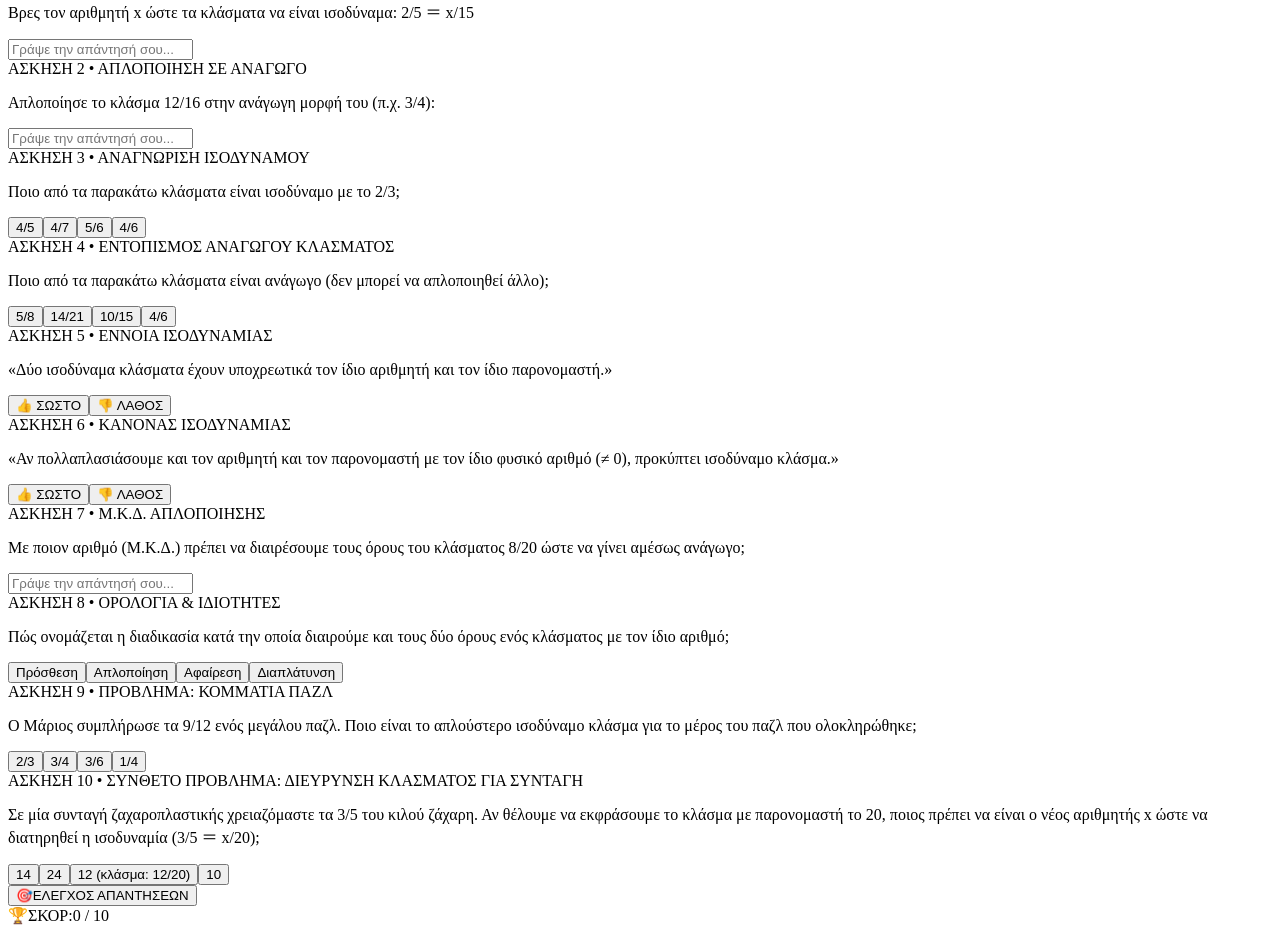
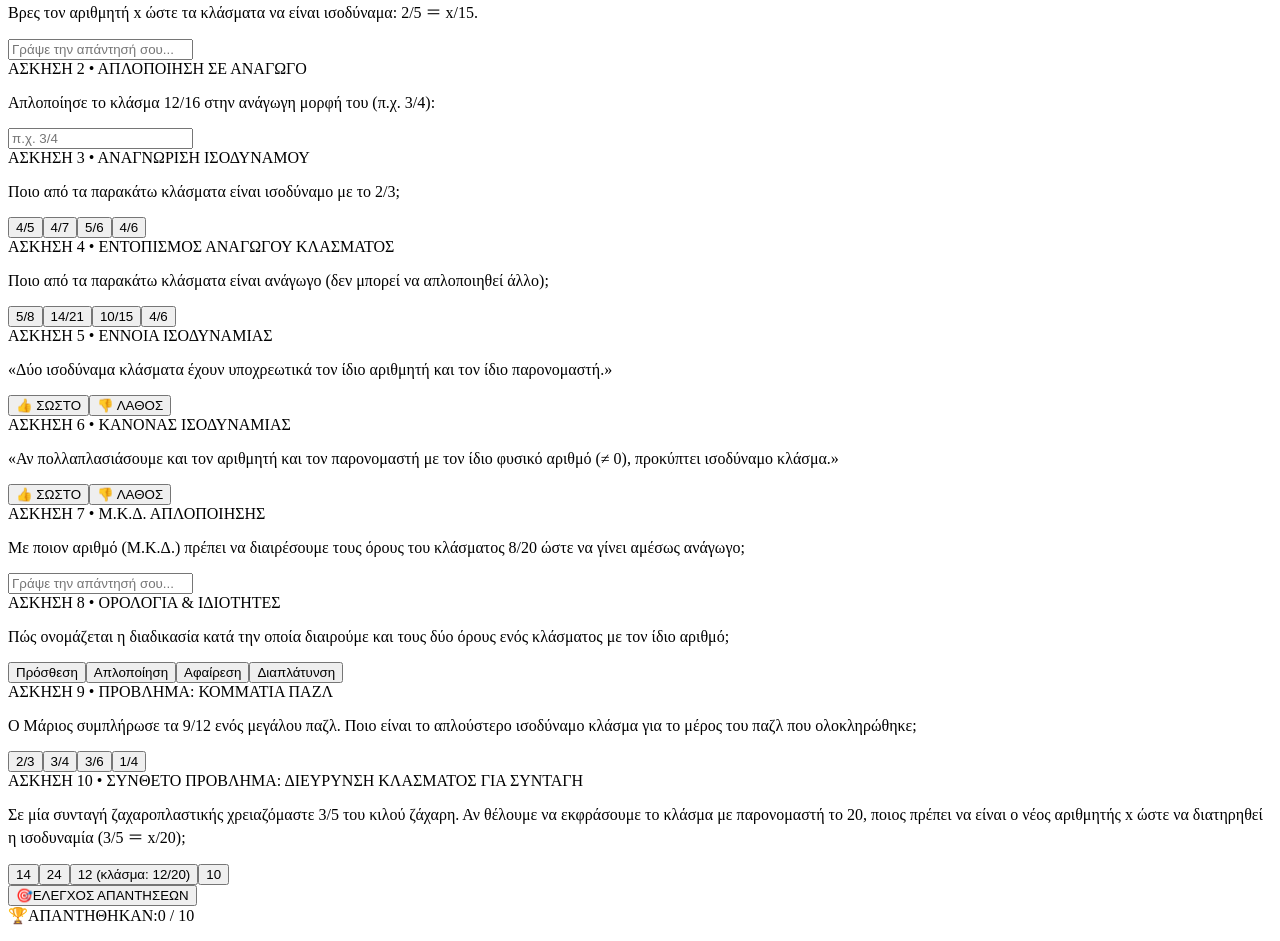
Before and after one commit to gkrimpas-lab/learn-maths-2026, a Next.js app: page /st-dimotikou/25-isodinama-klasmata-ask in a window 1280 px wide. Shown: the part 220-1161 px from the top of the page. Built offline with nearby package versions, Linux system fonts and the light colour scheme.

Commit message:
Update 25-isodinama-klasmata-ask.js

```diff
--- a/pages/st-dimotikou/25-isodinama-klasmata-ask.js
+++ b/pages/st-dimotikou/25-isodinama-klasmata-ask.js
@@ -35,7 +35,7 @@ function gcd(a, b) {
   return x || 1;
 }
 
-// Αφαιρεση τονων για κεφαλαια (εξαιρειται το ΣΤ')
+// Αφαίρεση τόνων για κεφαλαία (εξαιρείται το ΣΤ')
 function toCleanUppercase(str) {
   if (!str) return '';
   const cleaned = str
@@ -45,7 +45,7 @@ function toCleanUppercase(str) {
   return cleaned.replace(/\bΣΤ\b/g, "ΣΤ'");
 }
 
-// Μορφοποιηση αριθμων με ελληνικο locale
+// Μορφοποίηση αριθμών με ελληνικό locale
 function formatNum(num) {
   if (num === null || num === undefined || isNaN(Number(num))) return '0';
   return Number(num).toLocaleString('el-GR');
@@ -61,7 +61,6 @@ const STANDARD_PROBLEMS_POOL = [
     title: 'Μοίρασμα Πίτσας σε Παρέα',
     unit: 'μέρος',
     generate: () => {
-      // 4/8 = 1/2
       const origN = 4;
       const origD = 8;
       const redN = 1;
@@ -77,7 +76,7 @@ const STANDARD_PROBLEMS_POOL = [
           { item: 'Ανάγωγο κλάσμα', formula: `(${origN} : 4) / (${origD} : 4)`, val: `${redN}/${redD}` }
         ],
         explain: `Διαιρούμε και τους δύο όρους με το 4 (Μ.Κ.Δ.): (${origN} : 4) / (${origD} : 4) ＝ ${redN}/${redD} (δηλαδή ακριβώς η μισή πίτσα).`,
-        distractors: [`2/${redD}`, `${redN}/4`, `2/3`]
+        distractors: ['3/4', `${redN}/4`, '2/3']
       };
     }
   },
@@ -86,7 +85,6 @@ const STANDARD_PROBLEMS_POOL = [
     title: 'Σοκολάτα σε Τετραγωνάκια',
     unit: 'μέρος',
     generate: () => {
-      // 6/9 = 2/3
       const origN = 6;
       const origD = 9;
       const redN = 2;
@@ -102,7 +100,7 @@ const STANDARD_PROBLEMS_POOL = [
           { item: 'Ανάγωγο κλάσμα', formula: `(${origN} : 3) / (${origD} : 3)`, val: `${redN}/${redD}` }
         ],
         explain: `Απλοποιούμε διαιρώντας αριθμητή και παρονομαστή με το 3: (${origN} : 3) / (${origD} : 3) ＝ ${redN}/${redD}.`,
-        distractors: [`1/3`, `3/4`, `2/5`]
+        distractors: ['1/3', '3/4', '2/5']
       };
     }
   },
@@ -111,7 +109,6 @@ const STANDARD_PROBLEMS_POOL = [
     title: 'Σελίδες Βιβλίου',
     unit: 'μέρος',
     generate: () => {
-      // 8/12 = 2/3
       const origN = 8;
       const origD = 12;
       const redN = 2;
@@ -127,7 +124,7 @@ const STANDARD_PROBLEMS_POOL = [
           { item: 'Ανάγωγο κλάσμα', formula: `(${origN} : 4) / (${origD} : 4)`, val: `${redN}/${redD}` }
         ],
         explain: `Διαιρούμε και τους δύο όρους με το 4 (Μ.Κ.Δ.): (${origN} : 4) / (${origD} : 4) ＝ ${redN}/${redD}.`,
-        distractors: [`4/6`, `1/2`, `3/4`]
+        distractors: ['4/6', '1/2', '3/4']
       };
     }
   },
@@ -136,7 +133,6 @@ const STANDARD_PROBLEMS_POOL = [
     title: 'Κήπος με Λουλούδια',
     unit: 'μέρος',
     generate: () => {
-      // 6/10 = 3/5
       const origN = 6;
       const origD = 10;
       const redN = 3;
@@ -152,7 +148,7 @@ const STANDARD_PROBLEMS_POOL = [
           { item: 'Ανάγωγο κλάσμα', formula: `(${origN} : 2) / (${origD} : 2)`, val: `${redN}/${redD}` }
         ],
         explain: `Απλοποιούμε με το 2: (${origN} : 2) / (${origD} : 2) ＝ ${redN}/${redD}.`,
-        distractors: [`2/5`, `3/10`, `4/5`]
+        distractors: ['2/5', '3/10', '4/5']
       };
     }
   },
@@ -161,7 +157,6 @@ const STANDARD_PROBLEMS_POOL = [
     title: 'Κομμάτια Παζλ',
     unit: 'μέρος',
     generate: () => {
-      // 9/12 = 3/4
       const origN = 9;
       const origD = 12;
       const redN = 3;
@@ -177,7 +172,7 @@ const STANDARD_PROBLEMS_POOL = [
           { item: 'Ανάγωγο κλάσμα', formula: `(${origN} : 3) / (${origD} : 3)`, val: `${redN}/${redD}` }
         ],
         explain: `Διαιρούμε και τους δύο όρους με το 3: (${origN} : 3) / (${origD} : 3) ＝ ${redN}/${redD}.`,
-        distractors: [`2/3`, `3/6`, `1/4`]
+        distractors: ['2/3', '3/6', '1/4']
       };
     }
   },
@@ -186,7 +181,6 @@ const STANDARD_PROBLEMS_POOL = [
     title: 'Αθλητική Διαδρομή',
     unit: 'μέρος',
     generate: () => {
-      // 4/16 = 1/4
       const origN = 4;
       const origD = 16;
       const redN = 1;
@@ -202,7 +196,7 @@ const STANDARD_PROBLEMS_POOL = [
           { item: 'Ανάγωγο κλάσμα', formula: `(${origN} : 4) / (${origD} : 4)`, val: `${redN}/${redD}` }
         ],
         explain: `Διαιρούμε αριθμητή και παρονομαστή με το 4: (${origN} : 4) / (${origD} : 4) ＝ ${redN}/${redD}.`,
-        distractors: [`2/8`, `1/8`, `1/2`]
+        distractors: ['2/8', '1/8', '1/2']
       };
     }
   }
@@ -214,14 +208,13 @@ const HARD_PROBLEMS_POOL = [
     title: 'Διεύρυνση Κλάσματος για Συνταγή',
     unit: 'ισοδύναμο',
     generate: () => {
-      // 3/5 με πολλαπλασιαστή 4 -> 12/20
       const baseN = 3;
       const baseD = 5;
       const mult = 4;
       const targetN = baseN * mult;
       const targetD = baseD * mult;
       return {
-        prompt: `Σε μία συνταγή ζαχαροπλαστικής χρειαζόμαστε τα ${baseN}/${baseD} του κιλού ζάχαρη. Αν θέλουμε να εκφράσουμε το κλάσμα με παρονομαστή το ${targetD}, ποιος πρέπει να είναι ο νέος αριθμητής x ώστε να διατηρηθεί η ισοδυναμία (${baseN}/${baseD} ＝ x/${targetD});`,
+        prompt: `Σε μία συνταγή ζαχαροπλαστικής χρειαζόμαστε 3/5 του κιλού ζάχαρη. Αν θέλουμε να εκφράσουμε το κλάσμα με παρονομαστή το ${targetD}, ποιος πρέπει να είναι ο νέος αριθμητής x ώστε να διατηρηθεί η ισοδυναμία (${baseN}/${baseD} ＝ x/${targetD});`,
         unit: '',
         correctVal: String(targetN),
         correctText: `${targetN} (κλάσμα: ${targetN}/${targetD})`,
@@ -240,7 +233,6 @@ const HARD_PROBLEMS_POOL = [
     title: 'Απλοποίηση με Μεγάλο Μ.Κ.Δ.',
     unit: 'ανάγωγο',
     generate: () => {
-      // 24/36 -> ΜΚΔ=12 -> 2/3
       const origN = 24;
       const origD = 36;
       const commonGcd = 12;
@@ -257,7 +249,7 @@ const HARD_PROBLEMS_POOL = [
           { item: 'Ανάγωγο κλάσμα', formula: `(${origN} : ${commonGcd}) / (${origD} : ${commonGcd})`, val: `${redN}/${redD}` }
         ],
         explain: `Ο Μέγιστος Κοινός Διαιρέτης του ${origN} και του ${origD} είναι το ${commonGcd}. Διαιρώντας και τους δύο όρους με το ${commonGcd} παίρνουμε άμεσα το ανάγωγο κλάσμα ${redN}/${redD}.`,
-        distractors: [`4/6`, `6/9`, `3/4`]
+        distractors: ['4/6', '6/9', '3/4']
       };
     }
   },
@@ -266,7 +258,6 @@ const HARD_PROBLEMS_POOL = [
     title: 'Σύγκριση Ισοδύναμων Ποσοτήτων',
     unit: '',
     generate: () => {
-      // 2/3 vs 8/12 vs 10/15
       const n1 = 2;
       const d1 = 3;
       const n2 = 8;
@@ -280,12 +271,12 @@ const HARD_PROBLEMS_POOL = [
         correctText: 'Και τα τρία κλάσματα είναι απολύτως ισοδύναμα (Α ＝ Β ＝ Γ)',
         tableData: [
           { item: `Κλάσμα Α (${n1}/${d1})`, formula: 'Ανάγωγη μορφή', val: `${n1}/${d1}` },
-          { item: `Κλάσμα Β (${n2}/${d2})`, formula: `Απλοποίηση με 4`, val: `${n1}/${d1}` },
-          { item: `Κλάσμα Γ (${n3}/${d3})`, formula: `Απλοποίηση με 5`, val: `${n1}/${d1}` }
+          { item: `Κλάσμα Β (${n2}/${d2})`, formula: 'Απλοποίηση με 4', val: `${n1}/${d1}` },
+          { item: `Κλάσμα Γ (${n3}/${d3})`, formula: 'Απλοποίηση με 5', val: `${n1}/${d1}` }
         ],
         explain: `Απλοποιώντας το Β με το 4 παίρνουμε ${n1}/${d1}. Απλοποιώντας το Γ με το 5 παίρνουμε επίσης ${n1}/${d1}. Επομένως, και τα τρία κλάσματα είναι ισοδύναμα μεταξύ τους (Α ＝ Β ＝ Γ).`,
         distractors: [
-          'Το Α είναι μεγαλύτερο από το Β και το Γ',
+          'Το Α εκφράζει μεγαλύτερη ποσότητα από τα Β και Γ',
           'Το Γ είναι το μεγαλύτερο από όλα',
           'Μόνο τα Α και Β είναι ισοδύναμα'
         ]
@@ -297,7 +288,6 @@ const HARD_PROBLEMS_POOL = [
     title: 'Εύρεση Άγνωστου Παρονομαστή',
     unit: '',
     generate: () => {
-      // 4/7 = 20/y -> y = 35
       const baseN = 4;
       const baseD = 7;
       const mult = 5;
@@ -323,7 +313,6 @@ const HARD_PROBLEMS_POOL = [
     title: 'Απλοποίηση Μεγάλου Κλάσματος (Βήμα-Βήμα)',
     unit: 'ανάγωγο',
     generate: () => {
-      // 30/45 -> ΜΚΔ=15 -> 2/3
       const origN = 30;
       const origD = 45;
       const commonGcd = 15;
@@ -340,7 +329,7 @@ const HARD_PROBLEMS_POOL = [
           { item: 'Ανάγωγο κλάσμα', formula: `(${origN} : ${commonGcd}) / (${origD} : ${commonGcd})`, val: `${redN}/${redD}` }
         ],
         explain: `Ο Μ.Κ.Δ.(30, 45) είναι το 15. Διαιρούμε και τους δύο όρους με το 15: (${origN} : 15) / (${origD} : 15) ＝ ${redN}/${redD}.`,
-        distractors: [`6/9`, `10/15`, `3/5`]
+        distractors: ['6/9', '10/15', '3/5']
       };
     }
   },
@@ -349,20 +338,20 @@ const HARD_PROBLEMS_POOL = [
     title: 'Σύνθετος Έλεγχος Ανάγωγου',
     unit: '',
     generate: () => {
-      const properRed = '11/15'; // gcd = 1
-      const wr1 = '12/15'; // gcd = 3
-      const wr2 = '10/25'; // gcd = 5
-      const wr3 = '14/21'; // gcd = 7
+      const properRed = '11/15';
+      const wr1 = '12/15';
+      const wr2 = '10/25';
+      const wr3 = '14/21';
       return {
-        prompt: `Ποιο από τα παρακάτω κλάσματα είναι ήδη ανάγωγο (δεν μπορεί να διαιρεθεί με κανέναν κοινό διαιρέτη εκτός του 1);`,
+        prompt: 'Ποιο από τα παρακάτω κλάσματα είναι ήδη ανάγωγο (δεν μπορεί να διαιρεθεί με κανέναν κοινό διαιρέτη εκτός του 1);',
         unit: '',
         correctVal: properRed,
         correctText: `${properRed} (Μ.Κ.Δ. ＝ 1)`,
         tableData: [
-          { item: `12/15`, formula: `Διαιρείται με το 3`, val: `4/5` },
-          { item: `10/25`, formula: `Διαιρείται με το 5`, val: `2/5` },
-          { item: `14/21`, formula: `Διαιρείται με το 7`, val: `2/3` },
-          { item: `${properRed}`, formula: `Μ.Κ.Δ.(11, 15) ＝ 1`, val: `Ανάγωγο` }
+          { item: '12/15', formula: 'Διαιρείται με το 3', val: '4/5' },
+          { item: '10/25', formula: 'Διαιρείται με το 5', val: '2/5' },
+          { item: '14/21', formula: 'Διαιρείται με το 7', val: '2/3' },
+          { item: `${properRed}`, formula: 'Μ.Κ.Δ.(11, 15) ＝ 1', val: 'Ανάγωγο' }
         ],
         explain: `Οι αριθμοί 11 και 15 δεν έχουν κανέναν κοινό διαιρέτη εκτός του 1 (Μ.Κ.Δ. ＝ 1), άρα το ${properRed} είναι ανάγωγο.`,
         distractors: [wr1, wr2, wr3]
@@ -376,14 +365,14 @@ const HARD_PROBLEMS_POOL = [
 // ---------------------------------------------------------
 
 function generateQuestions() {
-  // Q1: Input - Εύρεση άγνωστου αριθμητή σε ισοδύναμα κλάσματα (π.χ. 2/3 = x/12)
+  // Q1: Input - Εύρεση άγνωστου αριθμητή σε ισοδύναμα κλάσματα
   const q1BaseNum = randInt(1, 4);
   const q1BaseDen = randInt(q1BaseNum + 1, 6);
   const q1Mult = randInt(2, 5);
   const q1TargetDen = q1BaseDen * q1Mult;
   const q1Correct = String(q1BaseNum * q1Mult);
 
-  // Q2: Input - Μετατροπή κλάσματος σε ανάγωγο (π.χ. 6/8 -> 3/4)
+  // Q2: Input - Μετατροπή κλάσματος σε ανάγωγο
   const q2RedNum = randInt(1, 4);
   let q2RedDen = randInt(q2RedNum + 1, 6);
   while (gcd(q2RedNum, q2RedDen) !== 1) {
@@ -406,7 +395,7 @@ function generateQuestions() {
   ];
   const q3Options = shuffle([...new Set([q3CorrectStr, ...q3Wrongs])]);
 
-  // Q4: MCQ - Ποιο κλάσμα είναι ήδη ανάγωγο (δεν απλοποιείται άλλο)
+  // Q4: MCQ - Ποιο κλάσμα είναι ήδη ανάγωγο
   const irreducibleList = [
     { num: 3, den: 5 },
     { num: 2, den: 7 },
@@ -492,7 +481,7 @@ function generateQuestions() {
       id: 'q1',
       type: 'input',
       title: 'Εύρεση Άγνωστου Όρου',
-      prompt: `Βρες τον αριθμητή x ώστε τα κλάσματα να είναι ισοδύναμα: ${q1BaseNum}/${q1BaseDen} ＝ x/${q1TargetDen}`,
+      prompt: `Βρες τον αριθμητή x ώστε τα κλάσματα να είναι ισοδύναμα: ${q1BaseNum}/${q1BaseDen} ＝ x/${q1TargetDen}.`,
       correct: q1Correct,
       explain: `Ο παρονομαστής πολλαπλασιάστηκε επί ${q1Mult} (${q1BaseDen} · ${q1Mult} ＝ ${q1TargetDen}), άρα και ο αριθμητής γίνεται ${q1BaseNum} · ${q1Mult} ＝ ${q1Correct}.`
     },
@@ -517,7 +506,7 @@ function generateQuestions() {
       id: 'q4',
       type: 'mcq',
       title: 'Εντοπισμός Ανάγωγου Κλάσματος',
-      prompt: `Ποιο από τα παρακάτω κλάσματα είναι ανάγωγο (δεν μπορεί να απλοποιηθεί άλλο);`,
+      prompt: 'Ποιο από τα παρακάτω κλάσματα είναι ανάγωγο (δεν μπορεί να απλοποιηθεί άλλο);',
       options: q4Options,
       correct: q4CorrectStr,
       explain: `Στο κλάσμα ${q4CorrectStr}, ο αριθμητής και ο παρονομαστής έχουν Μ.Κ.Δ. το 1 (είναι πρώτοι μεταξύ τους), άρα είναι ανάγωγο.`
@@ -611,9 +600,22 @@ export default function IsodinamaKlasmataExercisesPage() {
     loadNewSet();
   }, [loadNewSet]);
 
-  const handleInputChange = (id, val) => {
+  // Χειρισμός απαντήσεων: sanitize για inputs, αυτούσιο για mcq/tf
+  const handleAnswerChange = (id, rawValue, type) => {
     if (submitted) return;
-    setAnswers(prev => ({ ...prev, [id]: val }));
+    if (type === 'input') {
+      let sanitized = String(rawValue).replace(/[^0-9/]/g, '');
+      const parts = sanitized.split('/');
+      if (parts.length > 2) {
+        sanitized = parts[0] + '/' + parts.slice(1).join('');
+      }
+      if (sanitized.length > 10) {
+        sanitized = sanitized.slice(0, 10);
+      }
+      setAnswers(prev => ({ ...prev, [id]: sanitized }));
+    } else {
+      setAnswers(prev => ({ ...prev, [id]: rawValue }));
+    }
   };
 
   const isQuestionCorrect = (q) => {
@@ -621,7 +623,7 @@ export default function IsodinamaKlasmataExercisesPage() {
     if (q.type === 'input') {
       if (typeof userVal !== 'string') return false;
       const cleanUser = userVal.replace(/\s+/g, '').trim().toLowerCase();
-      const cleanTarget = q.correct.replace(/\s+/g, '').trim().toLowerCase();
+      const cleanTarget = String(q.correct).replace(/\s+/g, '').trim().toLowerCase();
       return cleanUser === cleanTarget;
     }
     if (q.type === 'mcq') {
@@ -653,6 +655,8 @@ export default function IsodinamaKlasmataExercisesPage() {
       : 'bg-rose-50/70 border-rose-400 shadow-md ring-1 ring-rose-400';
   };
 
+  const answeredCount = Object.values(answers).filter(val => val !== undefined && val !== null && String(val).trim() !== '').length;
+
   return (
     <Layout
       title="Ασκήσεις: Ισοδύναμα & Ανάγωγα Κλάσματα - ΣΤ' Δημοτικού | LearnMaths.gr"
@@ -671,7 +675,7 @@ export default function IsodinamaKlasmataExercisesPage() {
         </Link>
       }
     >
-      <div className="w-full max-w-[1920px] 2xl:max-w-[2560px] 4k:max-w-[3840px] mx-auto px-3 sm:px-6 lg:px-12 2xl:px-16 py-6 pb-28 sm:pb-32 overflow-x-hidden space-y-8">
+      <div className="w-full max-w-[1920px] 2xl:max-w-[2560px] 4k:max-w-[3840px] mx-auto px-3 sm:px-6 lg:px-12 2xl:px-16 py-6 pb-28 sm:pb-36 overflow-x-hidden space-y-8">
 
         {/* HERO BANNER */}
         <section className="bg-gradient-to-br from-indigo-950 via-blue-900 to-sky-900 text-white p-5 sm:p-8 2xl:p-12 rounded-3xl shadow-xl relative overflow-hidden">
@@ -737,7 +741,7 @@ export default function IsodinamaKlasmataExercisesPage() {
                               key={oIdx}
                               type="button"
                               disabled={submitted}
-                              onClick={() => handleInputChange(q.id, opt)}
+                              onClick={() => handleAnswerChange(q.id, opt, 'mcq')}
                               className={`p-3 rounded-2xl text-xs sm:text-sm font-mono font-bold border text-center transition touch-manipulation active:scale-95 break-words whitespace-normal leading-snug flex items-center justify-center min-h-[48px] ${
                                 isSelected
                                   ? 'bg-blue-600 text-white border-blue-600 shadow-md ring-2 ring-blue-300'
@@ -755,11 +759,14 @@ export default function IsodinamaKlasmataExercisesPage() {
                       <div className="space-y-2 mb-3">
                         <input
                           type="text"
-                          inputMode="text"
+                          inputMode={q.id === 'q2' ? 'text' : 'numeric'}
+                          autoComplete="off"
+                          spellCheck="false"
+                          maxLength={10}
                           disabled={submitted}
                           value={answers[q.id] || ''}
-                          onChange={(e) => handleInputChange(q.id, e.target.value)}
-                          placeholder="Γράψε την απάντησή σου..."
+                          onChange={(e) => handleAnswerChange(q.id, e.target.value, 'input')}
+                          placeholder={q.id === 'q2' ? 'π.χ. 3/4' : 'Γράψε την απάντησή σου...'}
                           className="w-full p-3 bg-white border-2 border-slate-200 rounded-2xl font-bold text-center text-base sm:text-lg focus:border-indigo-500 outline-none disabled:bg-slate-100 font-mono tracking-wider shadow-inner"
                         />
                       </div>
@@ -770,7 +777,7 @@ export default function IsodinamaKlasmataExercisesPage() {
                         <button
                           type="button"
                           disabled={submitted}
-                          onClick={() => handleInputChange(q.id, true)}
+                          onClick={() => handleAnswerChange(q.id, true, 'tf')}
                           className={`py-3 rounded-2xl font-black text-xs sm:text-sm border transition touch-manipulation active:scale-95 ${
                             answers[q.id] === true
                               ? 'bg-emerald-600 text-white border-emerald-600 shadow-md ring-2 ring-emerald-300'
@@ -782,7 +789,7 @@ export default function IsodinamaKlasmataExercisesPage() {
                         <button
                           type="button"
                           disabled={submitted}
-                          onClick={() => handleInputChange(q.id, false)}
+                          onClick={() => handleAnswerChange(q.id, false, 'tf')}
                           className={`py-3 rounded-2xl font-black text-xs sm:text-sm border transition touch-manipulation active:scale-95 ${
                             answers[q.id] === false
                               ? 'bg-rose-600 text-white border-rose-600 shadow-md ring-2 ring-rose-300'
@@ -863,7 +870,7 @@ export default function IsodinamaKlasmataExercisesPage() {
           <div className="flex items-center gap-3 sm:gap-5">
             <div className="bg-amber-400 text-slate-950 font-black px-3.5 py-1.5 sm:px-4 sm:py-2 rounded-xl text-sm sm:text-base md:text-lg flex items-center gap-2 shadow-sm">
               <span>🏆</span>
-              <span>{toCleanUppercase('Σκορ')}:</span>
+              <span>{submitted ? toCleanUppercase('Σκορ') : toCleanUppercase('Απαντήθηκαν')}:</span>
               <span className="font-mono text-lg sm:text-xl md:text-2xl">{score} / 10</span>
             </div>
             {submitted && (
```
